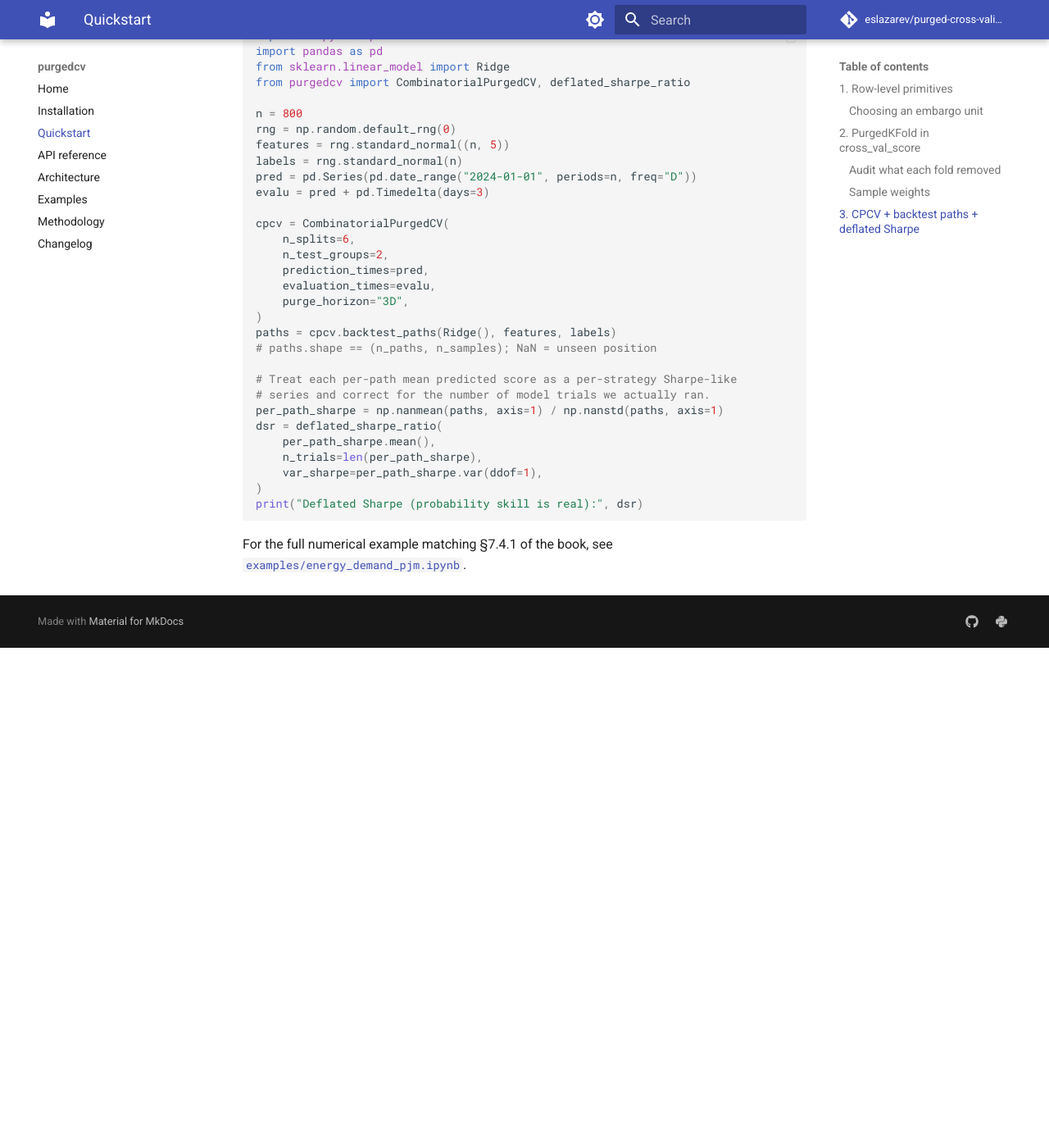
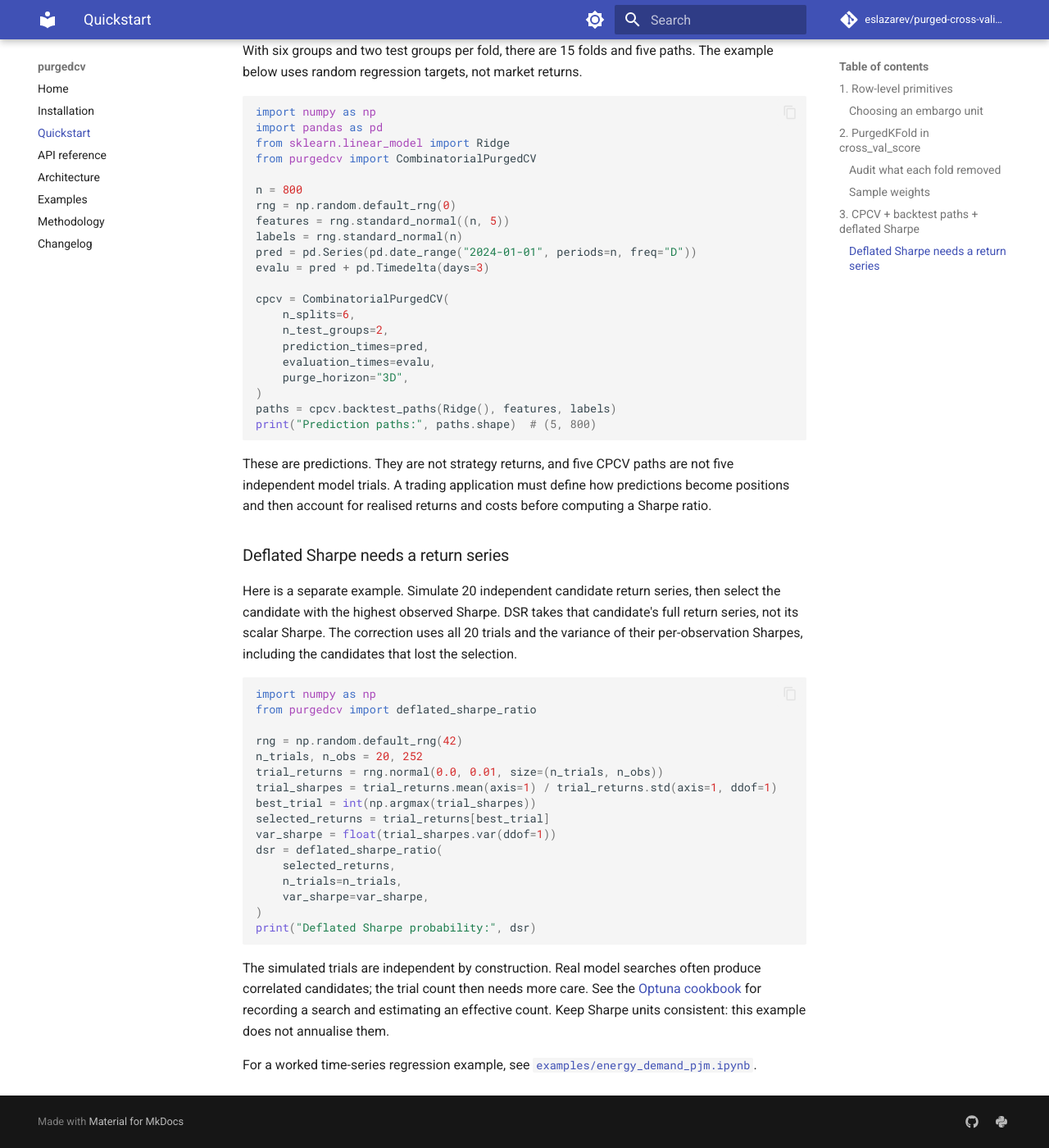
Before and after one commit to eslazarev/purged-cross-validation, an MkDocs documentation site: the page built from docs/quickstart.md, in a window 1280 px wide and 1400 px high, scrolled down 4305 px. Shown: the whole window at 82% size. Built offline with MkDocs 1.6.1 and Material for MkDocs 9.7.7, drawn with Linux system fonts in a browser that asks for light colours; comment, search, counter and statistics services are not loaded; before the commit the page ends 5095 px from its top, so only the background shows below that; some of the changed text lies outside the part shown.

Commit message:
feat: update Quickstart examples and add end-to-end tests for Markdown execution

````diff
--- a/docs/quickstart.md
+++ b/docs/quickstart.md
@@ -1,10 +1,10 @@
 # Quickstart
 
-Three short snippets that cover the full surface: the row-level
-primitives, the sklearn splitter you will use most, and Combinatorial
-Purged Cross-Validation with backtest-path reconstruction and the
-deflated-Sharpe statistics. All snippets are runnable on a fresh
-`pip install purgedcv`.
+Start with the row-level primitives, then use a splitter with sklearn.
+The last section builds CPCV prediction paths and shows a separate
+deflated-Sharpe example. Each numbered section runs after a fresh
+`pip install purgedcv`. Run it from top to bottom: the smaller follow-on
+snippets reuse variables from that section.
 
 ## 1. Row-level primitives
 
@@ -39,6 +39,9 @@ train_kept = apply_embargo(
 )
 print(len(train_idx), "->", len(train_kept), "after purge + embargo")
 ```
+
+The standalone `purge` primitive takes a `pd.Timedelta` for its padding.
+Splitter constructors also accept strings such as `"5D"`.
 
 ### Choosing an embargo unit
 
@@ -93,7 +96,7 @@ cv = PurgedKFold(
     purge_horizon=f"{h}D",
     embargo=f"{h}D",
 )
-scores = cross_val_score(GradientBoostingRegressor(), features, labels, cv=cv)
+scores = cross_val_score(GradientBoostingRegressor(random_state=0), features, labels, cv=cv)
 print("honest R^2 per fold:", scores)
 ```
 
@@ -206,16 +209,16 @@ scorer that requests it for weighted evaluation.
 
 ## 3. CPCV + backtest paths + deflated Sharpe
 
-The full workflow from chapter 12 of *Advances in Financial Machine
-Learning*: enumerate `C(N, K)` purged folds, fit-predict on each, assemble
-the per-path out-of-sample predictions with `reconstruct_paths`, and
-correct the resulting Sharpe ratios for the number of model trials.
+CPCV fits on each purged fold and assembles out-of-sample predictions
+into backtest paths. With six groups and two test groups per fold, there
+are 15 folds and five paths. The example below uses random regression
+targets, not market returns.
 
 ```python
 import numpy as np
 import pandas as pd
 from sklearn.linear_model import Ridge
-from purgedcv import CombinatorialPurgedCV, deflated_sharpe_ratio
+from purgedcv import CombinatorialPurgedCV
 
 n = 800
 rng = np.random.default_rng(0)
@@ -232,18 +235,46 @@ cpcv = CombinatorialPurgedCV(
     purge_horizon="3D",
 )
 paths = cpcv.backtest_paths(Ridge(), features, labels)
-# paths.shape == (n_paths, n_samples); NaN = unseen position
-
-# Treat each per-path mean predicted score as a per-strategy Sharpe-like
-# series and correct for the number of model trials we actually ran.
-per_path_sharpe = np.nanmean(paths, axis=1) / np.nanstd(paths, axis=1)
-dsr = deflated_sharpe_ratio(
-    per_path_sharpe.mean(),
-    n_trials=len(per_path_sharpe),
-    var_sharpe=per_path_sharpe.var(ddof=1),
-)
-print("Deflated Sharpe (probability skill is real):", dsr)
+print("Prediction paths:", paths.shape)  # (5, 800)
 ```
 
-For the full numerical example matching §7.4.1 of the book, see
+These are predictions. They are not strategy returns, and five CPCV paths
+are not five independent model trials. A trading application must define
+how predictions become positions and then account for realised returns
+and costs before computing a Sharpe ratio.
+
+### Deflated Sharpe needs a return series
+
+Here is a separate example. Simulate 20 independent candidate return
+series, then select the candidate with the highest observed Sharpe.
+DSR takes that candidate's full return series, not its scalar Sharpe.
+The correction uses all 20 trials and the variance of their per-observation
+Sharpes, including the candidates that lost the selection.
+
+```python
+import numpy as np
+from purgedcv import deflated_sharpe_ratio
+
+rng = np.random.default_rng(42)
+n_trials, n_obs = 20, 252
+trial_returns = rng.normal(0.0, 0.01, size=(n_trials, n_obs))
+trial_sharpes = trial_returns.mean(axis=1) / trial_returns.std(axis=1, ddof=1)
+best_trial = int(np.argmax(trial_sharpes))
+selected_returns = trial_returns[best_trial]
+var_sharpe = float(trial_sharpes.var(ddof=1))
+dsr = deflated_sharpe_ratio(
+    selected_returns,
+    n_trials=n_trials,
+    var_sharpe=var_sharpe,
+)
+print("Deflated Sharpe probability:", dsr)
+```
+
+The simulated trials are independent by construction. Real model searches
+often produce correlated candidates; the trial count then needs more care.
+See the [Optuna cookbook](https://github.com/eslazarev/purged-cross-validation/blob/main/examples/optuna_dsr_cookbook.py)
+for recording a search and estimating an effective count. Keep Sharpe units
+consistent: this example does not annualise them.
+
+For a worked time-series regression example, see
 [`examples/energy_demand_pjm.ipynb`](examples.md).
````
Also changed, not shown: other parts of docs/quickstart.md (+1 -1 lines), CHANGELOG.md (+34 -1 lines), 1 other file.
